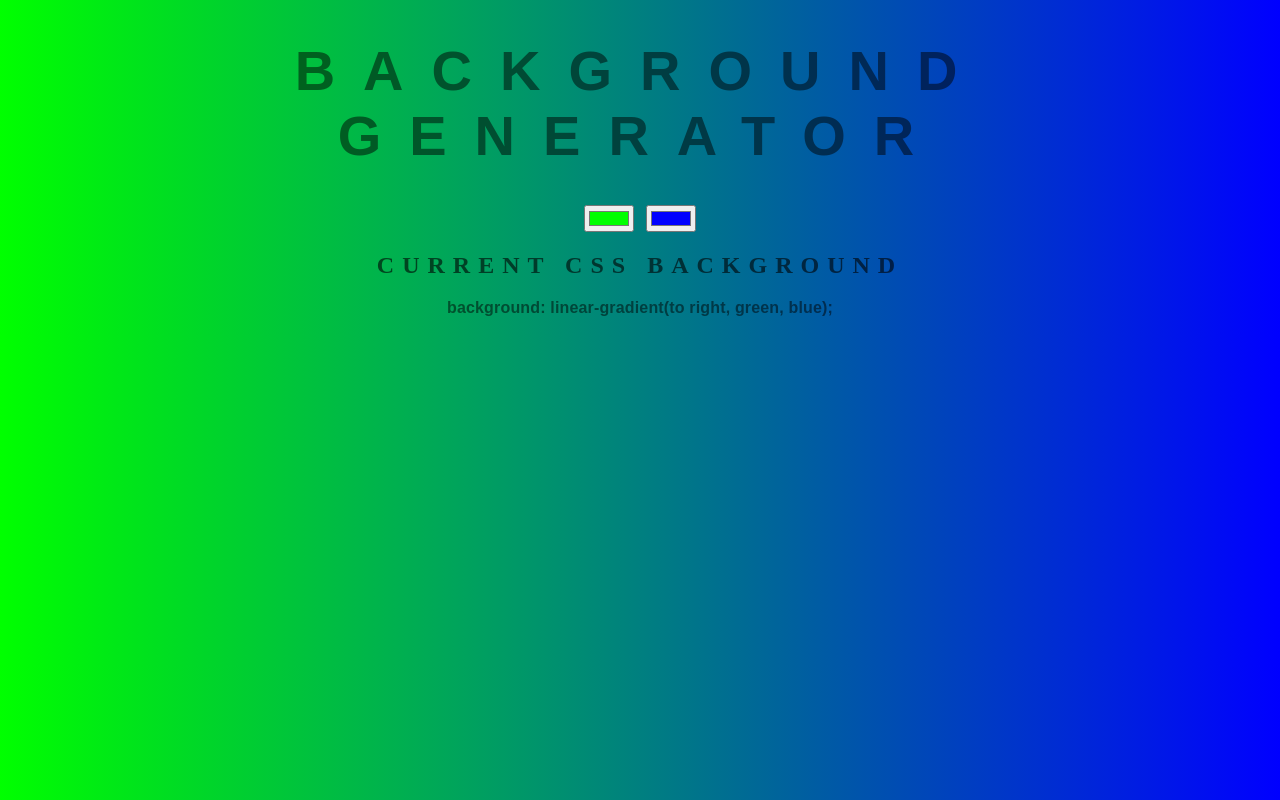
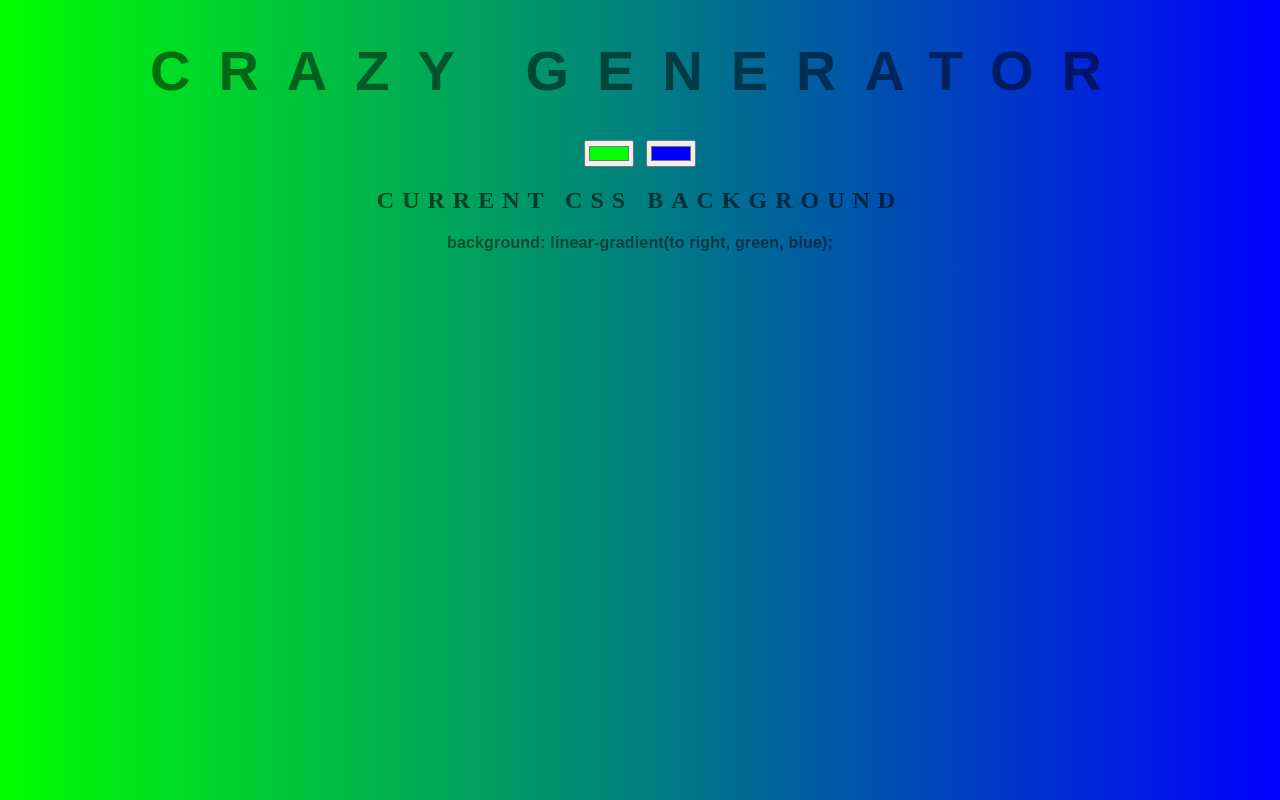
Before and after one commit to E-Ebam/Background-Generator, a plain HTML site: page index.html in a window 1280 px wide. Drawn offline with Linux system fonts and the light colour scheme.

Commit message:
Title change to Crazy Generator

```diff
--- a/index.html
+++ b/index.html
@@ -9,7 +9,7 @@
     <link rel="stylesheet" href="style.css">
 </head>
 <body id="bodyGradient">
-    <h1>Background Generator</h1>
+    <h1>Crazy Generator</h1>
     <input type="color" id="col1" name="col1" value="#00ff00">
     <input type="color" class="col2" value="#0000ff">
     <h2>Current CSS Background</h2>
```
